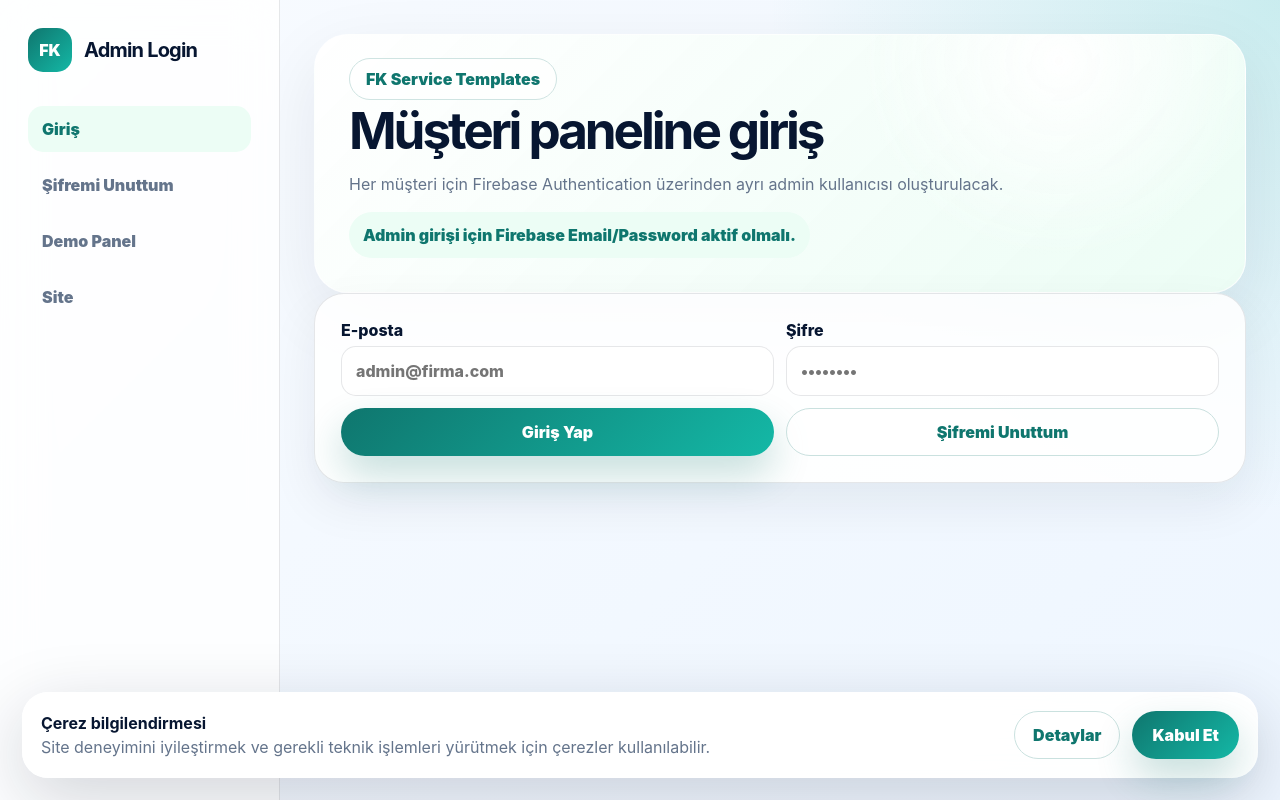
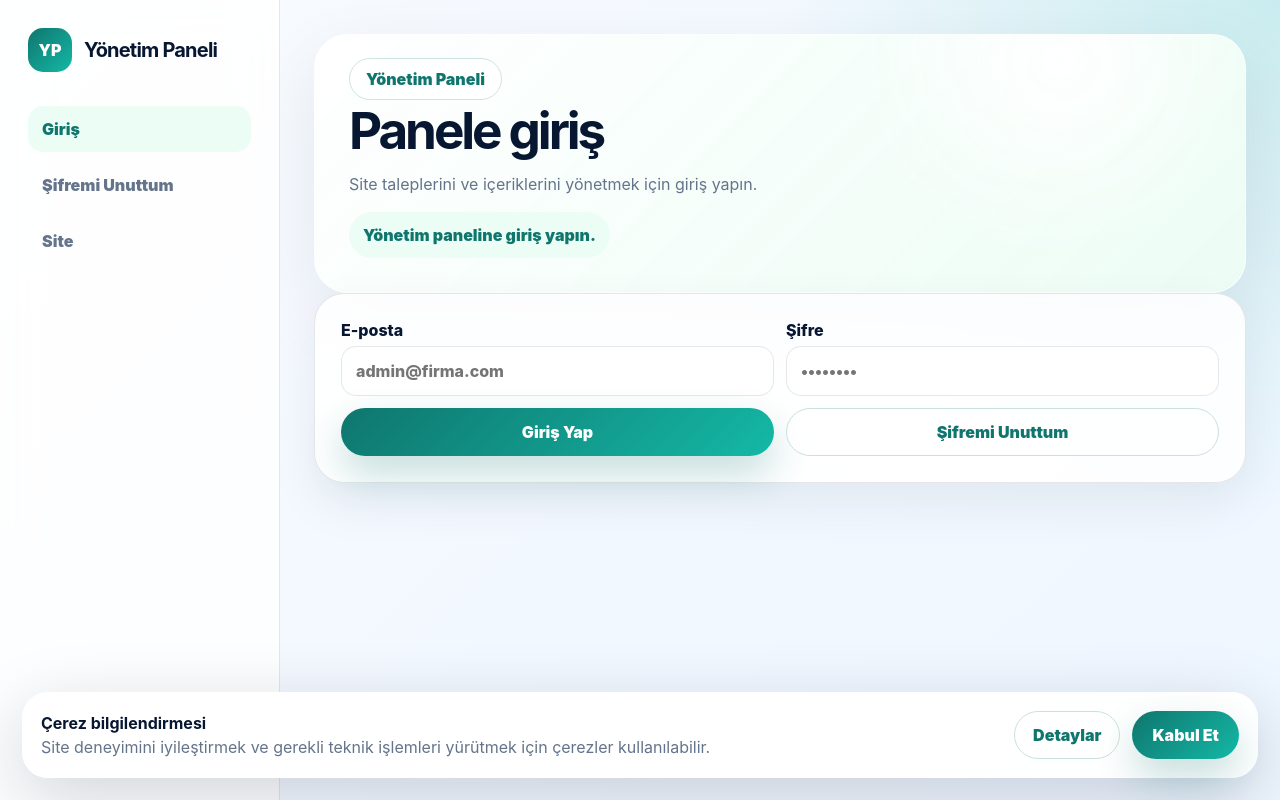
Before and after one commit to furukcell/FK-Service-Templates, a Next.js app in the folder apps/web/: page /login in a window 1280 px wide. Built offline with nearby package versions, Linux system fonts and the light colour scheme; no server answers.

Commit message:
Clean login page and add noindex

```diff
--- a/apps/web/pages/login.tsx
+++ b/apps/web/pages/login.tsx
@@ -1,10 +1,11 @@
 import { useState } from "react";
 import { loginWithEmail } from "@fk-templates/firebase";
+import { SeoHead } from "../src/components/SeoHead";
 
 export default function LoginPage() {
   const [email, setEmail] = useState("");
   const [password, setPassword] = useState("");
-  const [status, setStatus] = useState("Admin girişi için Firebase Email/Password aktif olmalı.");
+  const [status, setStatus] = useState("Yönetim paneline giriş yapın.");
   const [isSubmitting, setIsSubmitting] = useState(false);
 
   async function submitLogin() {
@@ -15,10 +16,10 @@ export default function LoginPage() {
     setIsSubmitting(true);
     try {
       await loginWithEmail(email, password);
-      setStatus("Giriş başarılı. Admin panel açılıyor...");
+      setStatus("Giriş başarılı. Yönetim paneli açılıyor...");
       window.location.href = "/admin";
     } catch (error) {
-      setStatus("Giriş yapılamadı. Firebase env veya kullanıcı bilgilerini kontrol edin.");
+      setStatus("Giriş yapılamadı. Lütfen e-posta ve şifreyi kontrol edin.");
     } finally {
       setIsSubmitting(false);
     }
@@ -26,21 +27,21 @@ export default function LoginPage() {
 
   return (
     <main className="adminShell">
+      <SeoHead title="Admin Giriş" description="Yönetim paneli giriş sayfası." canonicalPath="/login" noIndex />
       <aside className="adminSidebar">
-        <a className="adminLogo" href="/"><span>FK</span><strong>Admin Login</strong></a>
+        <a className="adminLogo" href="/"><span>YP</span><strong>Yönetim Paneli</strong></a>
         <nav>
           <a className="active" href="/login">Giriş</a>
           <a href="/forgot-password">Şifremi Unuttum</a>
-          <a href="/admin">Demo Panel</a>
           <a href="/">Site</a>
         </nav>
       </aside>
       <section className="adminMain">
         <header className="adminHeader">
           <div>
-            <span className="eyebrow">FK Service Templates</span>
-            <h1>Müşteri paneline giriş</h1>
-            <p>Her müşteri için Firebase Authentication üzerinden ayrı admin kullanıcısı oluşturulacak.</p>
+            <span className="eyebrow">Yönetim Paneli</span>
+            <h1>Panele giriş</h1>
+            <p>Site taleplerini ve içeriklerini yönetmek için giriş yapın.</p>
             <p className="adminMode">{status}</p>
           </div>
         </header>
```
